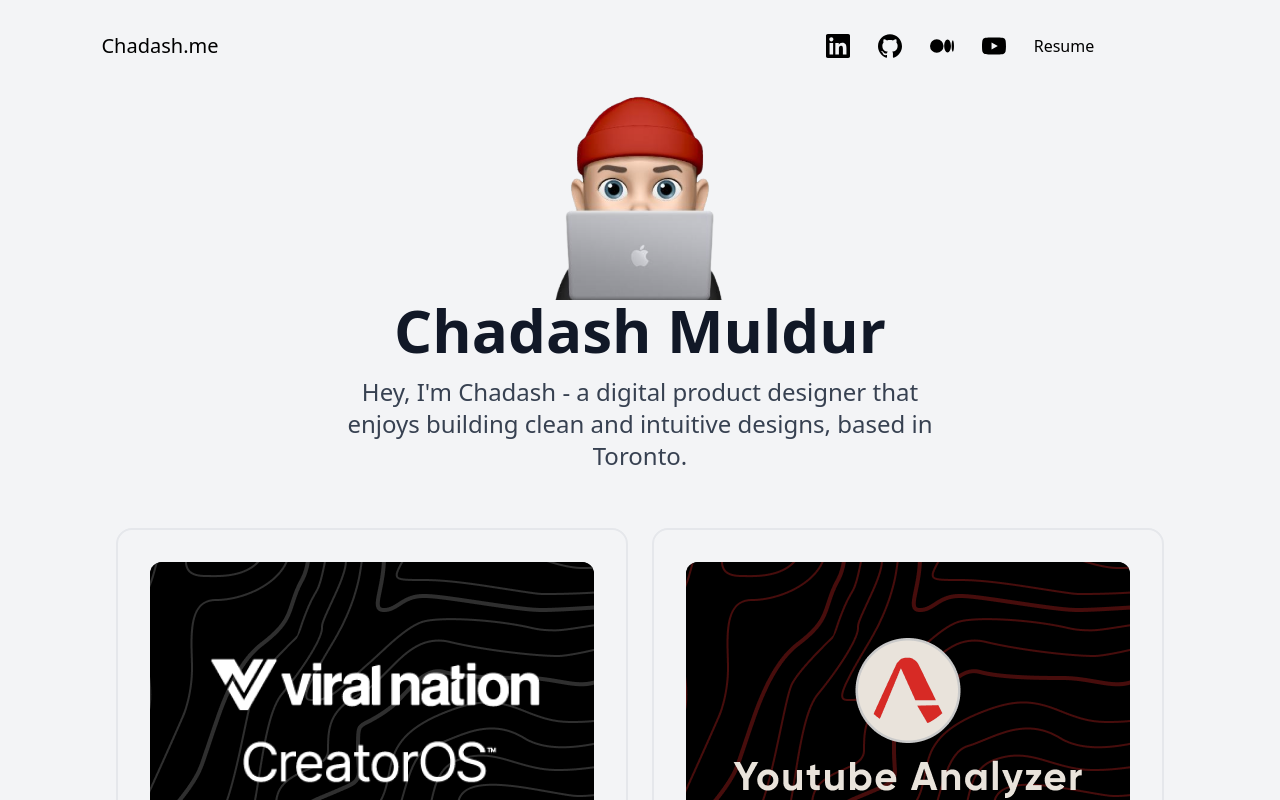
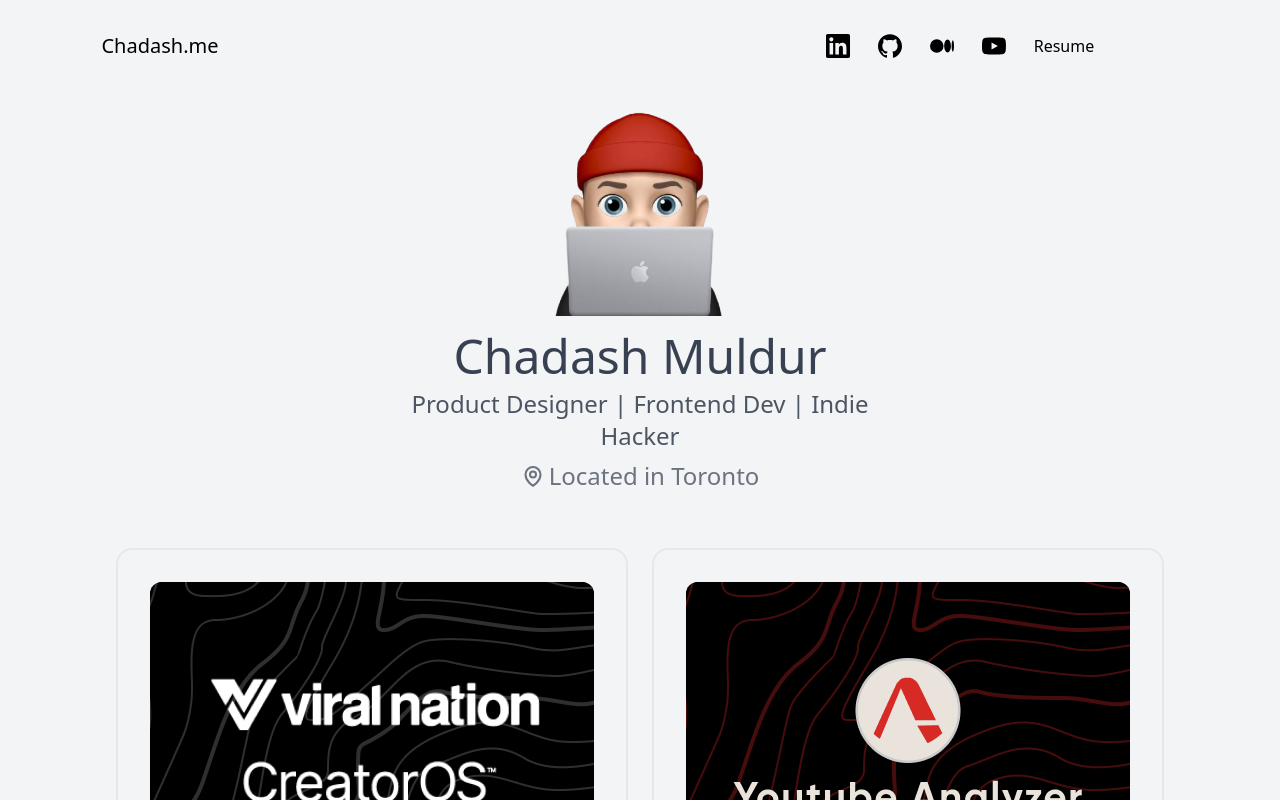
Before and after one commit to Clockcode/minimal-portfolio, a React (Create React App) app: page / in a window 1280 px wide. Shown: the top 800 px of the page. Built offline with nearby package versions, Linux system fonts and the light colour scheme.

Commit message:
Changed certain styles

```diff
--- a/src/Pages/About.js
+++ /dev/null
@@ -1,7 +0,0 @@
-import React from 'react'
-
-export default function About() {
-  return (
-    <div>About</div>
-  )
-}
--- a/src/Pages/Home.js
+++ b/src/Pages/Home.js
@@ -4,6 +4,7 @@ import vnLogo from "../Assets/Images/CreatorOS_Logo.png"
 import profileImage from "../Assets/Images/profile-image.png"
 import Projects from "../data/Projects.json"
 import coverImage from "../Assets/Images/analyzer_cover.png"
+import map from "../Assets/Images/map-pin.svg"
 export default function Home() {
   // Update the imgURL property with the imported images
   Projects[0].imgURL = vnLogo;
@@ -11,13 +12,19 @@ export default function Home() {
   return (
     <div className="flex flex-col font-sans">
       <div className='flex flex-col w-full px-2 lg:w-1/2 mx-auto'>
-        <div className='flex h-auto w-full mx-auto mt-8'>
+        <div className='flex h-auto w-full mx-auto py-4 mt-8'>
           <img className='bg-center mx-auto h-52' src={profileImage} alt="profile" />
         </div>
-        <h1 className="text-center font-semibold text-6xl text-gray-900 mb-4">Chadash Muldur</h1>
-        <h2 className="font-normal text-2xl text-center text-gray-700 mb-8">
-          Hey, I'm Chadash - a digital product designer that enjoys building clean and intuitive designs, based in Toronto.
+        <h1 className="text-center font-medium text-5xl text-gray-700 mb-2">Chadash Muldur</h1>
+        <h2 className="font-normal text-2xl lg:w-3/4 mx-auto text-center text-gray-600 mb-2">
+          Product Designer | Frontend Dev | Indie Hacker
         </h2>
+        <div className='flex flex-row w-full justify-center px-2 gap-1 mx-auto align-middle mb-8'>
+          <img className='w-6 stroke-gray-500 color-gray-400' src={map} alt="Map icon" />
+          <h2 className="font-normal text-2xl text-center text-gray-500">
+            Located in Toronto
+          </h2>
+        </div>
       </div>
       <section className='flex flex-col md:flex-row gap-6 mx-auto lg:mx-0 justify-center mt-6 mb-20'>
         {Projects.map((project, index) => (
--- a/src/Pages/Projects/ViralNation.js
+++ b/src/Pages/Projects/ViralNation.js
@@ -35,7 +35,7 @@ export default function ViralNation() {
     }
   };
   return (
-    <div className='flex flex-col max-w-4xl mx-auto gap-12 mt-8'>
+    <div className='flex flex-col max-w-6xl mx-auto gap-12 mt-8'>
       {/* Header Section */}
       <div className='flex flex-col gap-8'>
         <div className='flex flex-col gap-1 mx-auto sm:mx-12 lg:mx-0'>
@@ -45,27 +45,37 @@ export default function ViralNation() {
         <div className='h-96 md:overflow-hidden lg:rounded-xl'>
           <img className='w-full h-full bg-cover object-cover bg-top md:-mt-14' src={coverImage} alt='viral nation cover'></img>
         </div>
+        {/* Sections Section */}
         <div className='flex justify-between sm:flex-row sm:mx-8 md:-mt-10 lg:-mt-14 lg:mx-0'>
           <div className='flex flex-col mx-auto w-1/2 text-center md:text-left md:mx-0'>
-            <h4 className='font-semibold text-xl'>Contribution</h4>
+            <h4 className='font-semibold text-xl'>Team</h4>
             <ul className='flex flex-col gap-1'>
-              <li className='text-lg font-light'>Feature Ideation</li>
-              <li className='text-lg font-light'>Website & App UI Design</li>
-              <li className='text-lg font-light'>Team Lead</li>
-              <li className='text-lg font-light'>Web Development</li>
+              <li className='text-lg font-light'>1 Product Designer</li>
+              <li className='text-lg font-light'>2 Frontend Developers</li>
+              <li className='text-lg font-light'>2 Backend Developers</li>
+              <li className='text-lg font-light'>Product Manager</li>
             </ul>
           </div>
-          <div className='flex flex-col mx-auto w-1/2 text-center md:text-right md:mx-0'>
+          <div className='flex flex-col mx-auto w-1/2 text-center md:text-left md:mx-0'>
+            <h4 className='font-semibold text-xl'>Responsibilites</h4>
+            <ul className='flex flex-col gap-1'>
+              <li className='text-lg font-light'>Exploration & Conceptualisation</li>
+              <li className='text-lg font-light'>User Research</li>
+              <li className='text-lg font-light'>High Fidelity Mockups</li>
+              <li className='text-lg font-light'>Design Hand Off</li>
+            </ul>
+          </div>
+          <div className='flex flex-col mx-auto w-1/2 text-center md:text-left md:mx-0'>
             <h4 className='font-semibold text-xl'>Timeline</h4>
             <p className='text-lg font-light'>Aug 2021 - Current</p>
           </div>
         </div>
       </div>
       {/* TL;DR Section */}
-      <div className='flex flex-col p-8 border-2 m-4 lg:m-0 border-gray-500 rounded'>
-        <h4 className='font-semibold text-xl'>TL;DR</h4>
+      <div className='flex flex-col p-8 border-2 m-4 lg:m-0 border-gray-300 rounded'>
+        <h4 className='font-semibold text-xl mb-2'>TL;DR</h4>
         <p className='text-lg font-light'>In my first role, I encountered numerous challenges but also reaped immense learnings. My journey taught me how to manage an overwhelming workload, navigate through ambiguous requirements, and adapt to ever-changing demands of upper management.</p>
-        <div className='flex justify-end'>
+        <div className='flex justify-end mt-4'>
           <button onClick={handleClickScroll} className='border border-blue-500 text-blue-500 px-4 py-2 rounded hover:bg-blue-100'>I do not care, show me the visuals</button>
         </div>
       </div>
--- a/src/Pages/Projects/YoutubeAnalyzer.js
+++ b/src/Pages/Projects/YoutubeAnalyzer.js
@@ -10,7 +10,7 @@ import 'react-medium-image-zoom/dist/styles.css'
 
 export default function YoutubeAnalyzer() {
   return (
-    <div className='flex flex-col max-w-4xl mx-auto gap-12 mt-8'>
+    <div className='flex flex-col max-w-6xl mx-auto gap-12 mt-8'>
       {/* Header Section */}
       <div className='flex flex-col gap-8'>
         <div className='flex flex-col sm:flex-row'>
--- a/src/Pages/Work.js
+++ /dev/null
@@ -1,15 +0,0 @@
-import React from 'react'
-import ProjectCard from '../Components/ProjectCard'
-
-let viralNationProject = {
-  title: "Viral Nation",
-  desc: "I started as a junior UI/UX designer then promoted to lead designer thanks to my skills in understanding the business requirements as well as being fast at solving problems.",
-  logo: "src/Assets/Images/VN_logo.png",
-  link: "/Projects/ViralNationProject"
-};
-export default function Work() {
-console.log(viralNationProject.title)
-  return (
-    <ProjectCard projectDetails={viralNationProject}></ProjectCard>
-  );
-}
```
Also changed, not shown: src/Assets/Images/map-pin.svg (added).
